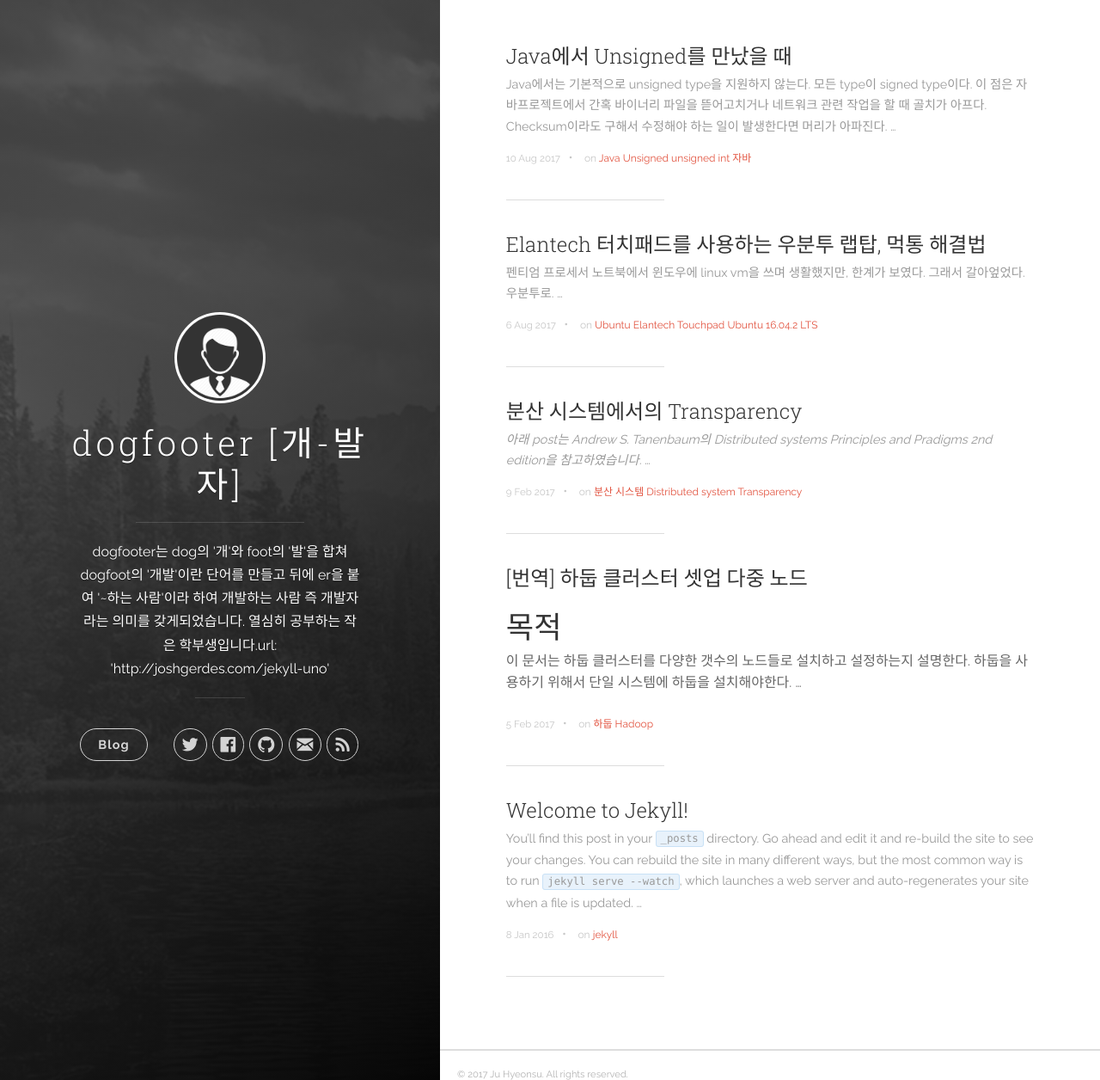
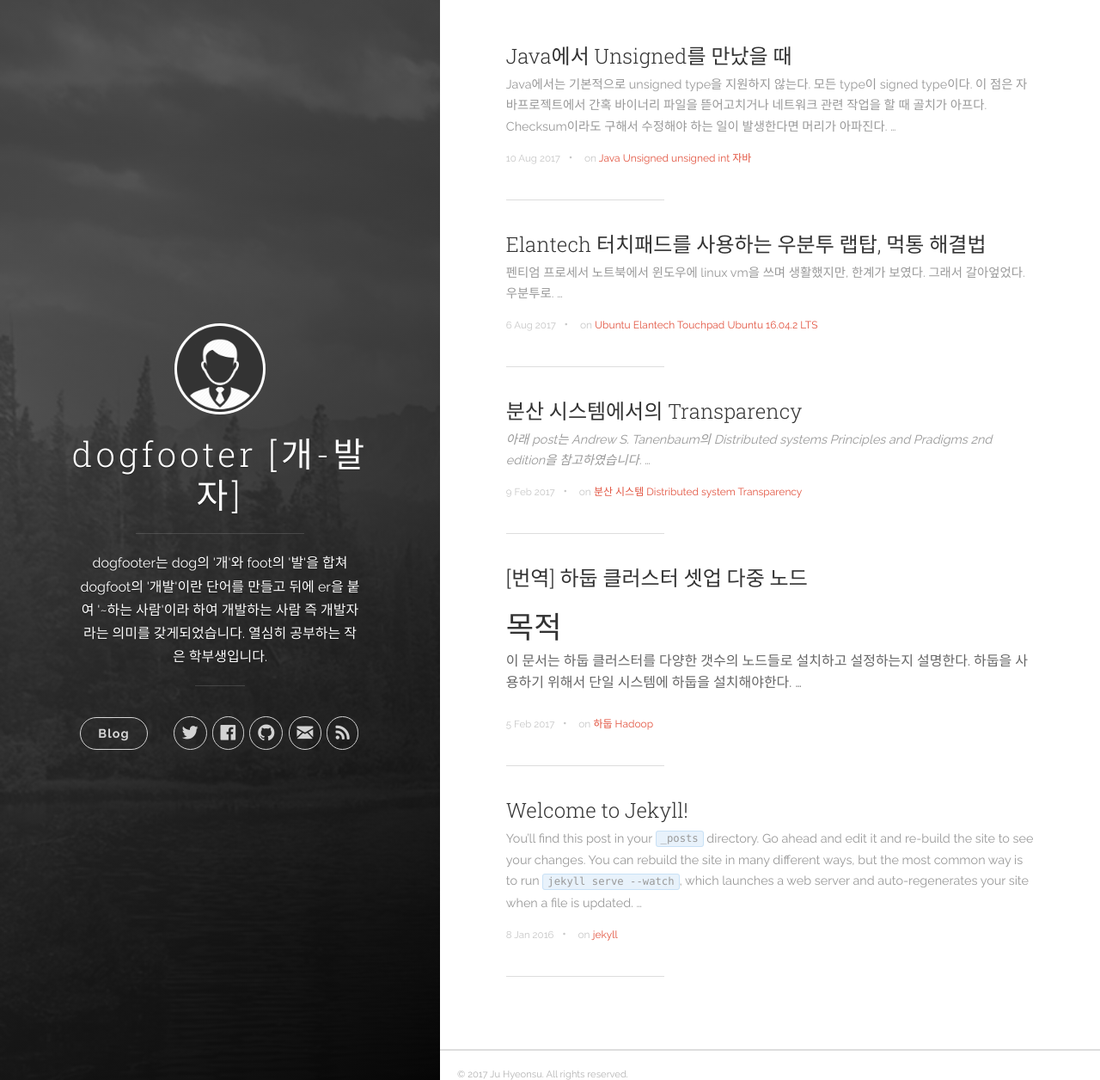
Before and after one commit to DogFooter/dogfooter.github.io, a Jekyll site: the page built from index.html, in a window 1280 px wide and 1256 px high. Shown: the whole window at 86% size. Built offline with Jekyll 4.4.1, drawn with Linux system fonts in a browser that asks for light colours; nearby versions of some CDN libraries; the list of posts is cut into pages by our own code.

Commit message:
theme change

```diff
--- a/_config.yml
+++ b/_config.yml
@@ -2,7 +2,9 @@
 title: dogfooter [개-발자]
 description: > # this means to ignore newlines until "baseurl:"
     dogfooter는 dog의 '개'와 foot의 '발'을 합쳐 dogfoot의 '개발'이란 단어를 만들고 뒤에 er을 붙여 '~하는 사람'이라 하여 개발하는 사람 즉 개발자라는 의미를 갖게되었습니다.
-    열심히 공부하는 작은 학부생입니다.url: 'http://joshgerdes.com/jekyll-uno'
+    열심히 공부하는 작은 학부생입니다.
+
+url: 'https://dogfooter.github.io'
 baseurl: ""
 # google_analytics: 'UA-XXXXXX-X'
 # disqus_shortname: 'your-disqus-name'
```
